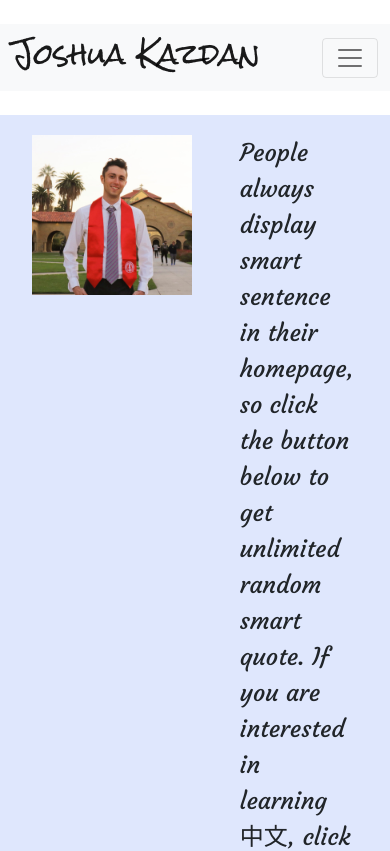
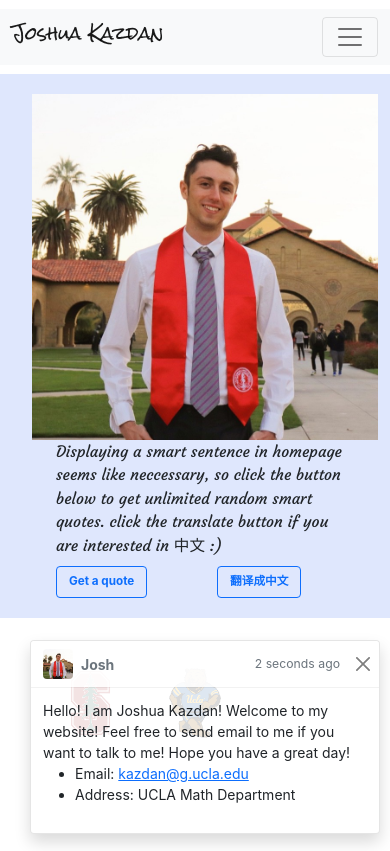
Before and after one commit to JiangyanLiNEU/JoshProfolilo, a React (Create React App) app in the folder web/: page / in a window 390 px wide. Shown: the top 851 px of the page. Built offline with nearby package versions, Linux system fonts and the light colour scheme.

Commit message:
more responsive and toast can be closed

```diff
--- a/web/src/Components/Home.js
+++ b/web/src/Components/Home.js
@@ -4,19 +4,19 @@ import small from '../img/photo2.jpeg';
 import tree from '../img/stanfordtree.png';
 import bear from '../img/uclabear.png';
 import { Quote } from './Quote';
-
+import { TToast } from './Toast';
 export const Home = () => {
     const backGround = {backgroundColor: "#dfe7fd", padding: 10};
     return (
-        <div>
-        {console.log("Hit inside the Home page")}
+        <div id='homeDiv'>
         <div style={backGround} className='container'>
             <Container style = {{margin:10}}>
                 <Row>
-                    <Col >
+                    <Col sm>
                         <Image src={small} fluid/>
                     </Col>
-                    <Col style={{margin:"auto"}}>
+                    <br/>
+                    <Col sm style={{margin:"auto"}}>
                         <Quote />
 
                     </Col>
@@ -30,19 +30,35 @@ export const Home = () => {
               <Col></Col>
           </Row>
         </div>
-        <div className='container'>
-        <ToastContainer position="bottom-end" style={{margin: 10}}>
+        <br/>
+        <br/>
+        <br/>
+        <br/>
+        <br/>
+        <br/>
+        <TToast/>
+
+        {/* <div id='div_of_toast' className='container'>
+        <ToastContainer id='toast' style={{margin: 10, position:'fixed', bottom:0, right:0}}>
               <Toast>
                   <Toast.Header>
                   <Image width="30" height="30" src={small} className="rounded me-2" alt="" />
                   <strong className="me-auto">Josh</strong>
                   <small className="text-muted">2 seconds ago</small>
                   </Toast.Header>
-                  <Toast.Body>Hello! I am Joshua Kazdan! Welcome to my website done by my kind, smart, talented, beautiful girlfriend who is much better than Skylar! If you want to contact me, please send email to <a href='#'>kazdan@g.ucla.edu</a> Thank you!</Toast.Body>
+                  <Toast.Body>Hello! I am Joshua Kazdan! Welcome to my website! Feel free to send email to me if you want to talk to me! Hope you have a great day!
+
+                  <br/>
+                  <ul>
+                  <li>Email: <a href='#'>kazdan@g.ucla.edu</a></li>
+                  <li>Address: UCLA Math Department</li>
+                  </ul>
+
+                  </Toast.Body>
               </Toast>
             </ToastContainer>
         </div>
-
+         */}
         </div>
     );
 };
--- a/web/src/Components/NavBar.js
+++ b/web/src/Components/NavBar.js
@@ -7,7 +7,7 @@ export const NavBar = () => {
       <div><br/>
         <Navbar position='sticky' bg="light" expand="lg">
           <Container>
-            <Navbar.Brand href="/JoshProfolilo"><h1 >Joshua Kazdan</h1></Navbar.Brand>
+            <Navbar.Brand href="/JoshProfolilo"><h1 id='name'>Joshua Kazdan</h1></Navbar.Brand>
             <Navbar.Toggle aria-controls="basic-navbar-nav" />
             <Navbar.Collapse id="basic-navbar-nav">
               <Nav className="me-auto">
--- a/web/src/Components/Quote.js
+++ b/web/src/Components/Quote.js
@@ -2,7 +2,7 @@ import Button from 'react-bootstrap/Button';
 import { useState } from 'react';
 import {Row, Col} from 'react-bootstrap';
 export const Quote =  () => {
-    const [content, setcontent] = useState("People always display smart sentence in their homepage, so click the button below to get unlimited random smart quote. If you are interested in learning 中文, click the translate button :) ");
+    const [content, setcontent] = useState("Displaying a smart sentence in homepage seems like neccessary, so click the button below to get unlimited random smart quotes. click the translate button if you are interested in 中文 :) ");
     const [edition, setedition] = useState('English');
     const [buttonContent, setbuttonContent] = useState('翻译成中文');
 
@@ -43,8 +43,8 @@ export const Quote =  () => {
             <br/>
             <div className='container'>
             <Row>
-            <Col><Button onClick={() => handleClick()} variant="outline-primary" style={{fontWeight:'bold'}}>Get a quote</Button>{' '}</Col>
-            <Col><Button onClick={() => translate()} variant="outline-primary" style={{fontWeight:'bold'}}>{buttonContent}</Button>{' '}</Col>
+            <Col><Button id='quoteBtn' onClick={() => handleClick()} variant="outline-primary" style={{fontWeight:'bold'}}>Get a quote</Button>{' '}</Col>
+            <Col><Button id='quoteBtn' onClick={() => translate()} variant="outline-primary" style={{fontWeight:'bold'}}>{buttonContent}</Button>{' '}</Col>
             </Row></div>
         </div>
     )
--- /dev/null
+++ b/web/src/Components/Toast.js
@@ -0,0 +1,34 @@
+
+
+import small from '../img/photo2.jpeg'
+import {useState} from 'react';
+import {Row, Col, Button, Toast, Image, ToastContainer} from 'react-bootstrap';
+export const TToast = () => {
+  const [showA, setShowA] = useState(true);
+  const [showB, setshowB] = useState(false);
+  const toggleShowA = () => {
+      setShowA(!showA);
+      setshowB(!showB);
+    };
+  return (
+      <div>
+      <div id='toast' style={{margin: 10, position:'fixed', bottom:0, right:0}}>{showB && <Button onClick={toggleShowA}>Message from Josh</Button>}</div>
+
+    <ToastContainer id='toast' style={{margin: 10, position:'fixed', bottom:0, right:0}}>
+
+        <Toast show={showA} onClose={toggleShowA}>
+          <Toast.Header>
+          <Image width="30" height="30" src={small} className="rounded me-2" alt="" />
+                  <strong className="me-auto">Josh</strong>
+                  <small className="text-muted">2 seconds ago</small>
+          </Toast.Header>
+          <Toast.Body>Hello! I am Joshua Kazdan! Welcome to my website! Feel free to send email to me if you want to talk to me! Hope you have a great day!
+          <br/>
+          <ul>
+          <li>Email: <a href='#'>kazdan@g.ucla.edu</a></li>
+          <li>Address: UCLA Math Department</li>
+          </ul>
+          </Toast.Body>
+        </Toast></ToastContainer></div>
+  );
+}
--- a/web/src/index.css
+++ b/web/src/index.css
@@ -13,10 +13,34 @@ h1 {
     font-family: 'Rock Salt', cursive;
 }
 
-#quoteContent {
+@media screen and (max-width: 760px) {
+    body {
+        font-size: 10%;
+    }
+    #name {
+        font-size: 85%;
+    }
+    #quoteContent {
+        font-size: 4vw;
+        font-family: 'Courgette';
+    }
+    #quoteBtn {
+        font-size: 3vw;
+    }
+}
+
+@media screen and (min-width: 761px) {
+    #quoteContent {
+        font-size: 150%;
+        font-family: 'Courgette';
+    }
+}
+
+
+/* #quoteContent {
     font-family: 'Courgette';
     font-size: 150%;
-}
+} */
 
 .video-responsive {
     overflow: hidden;
```
